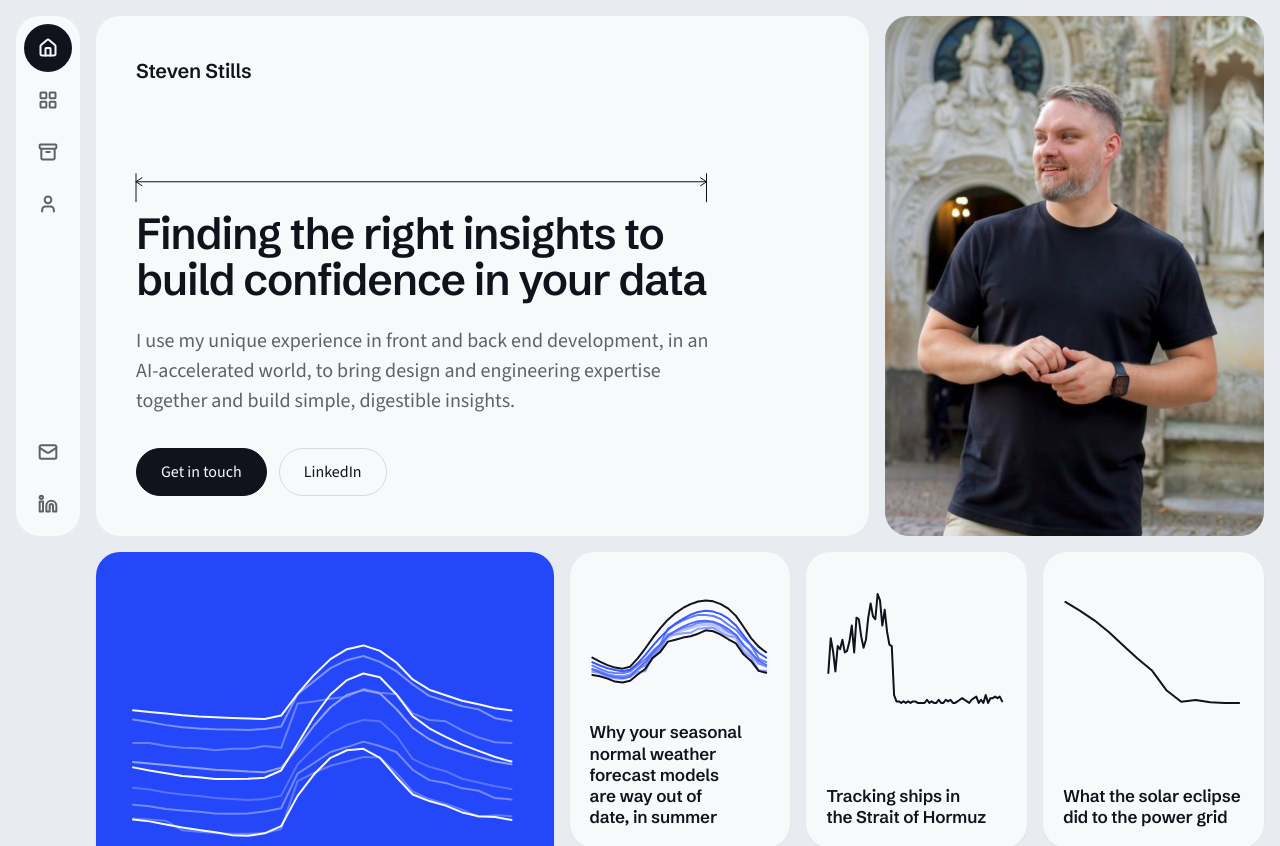
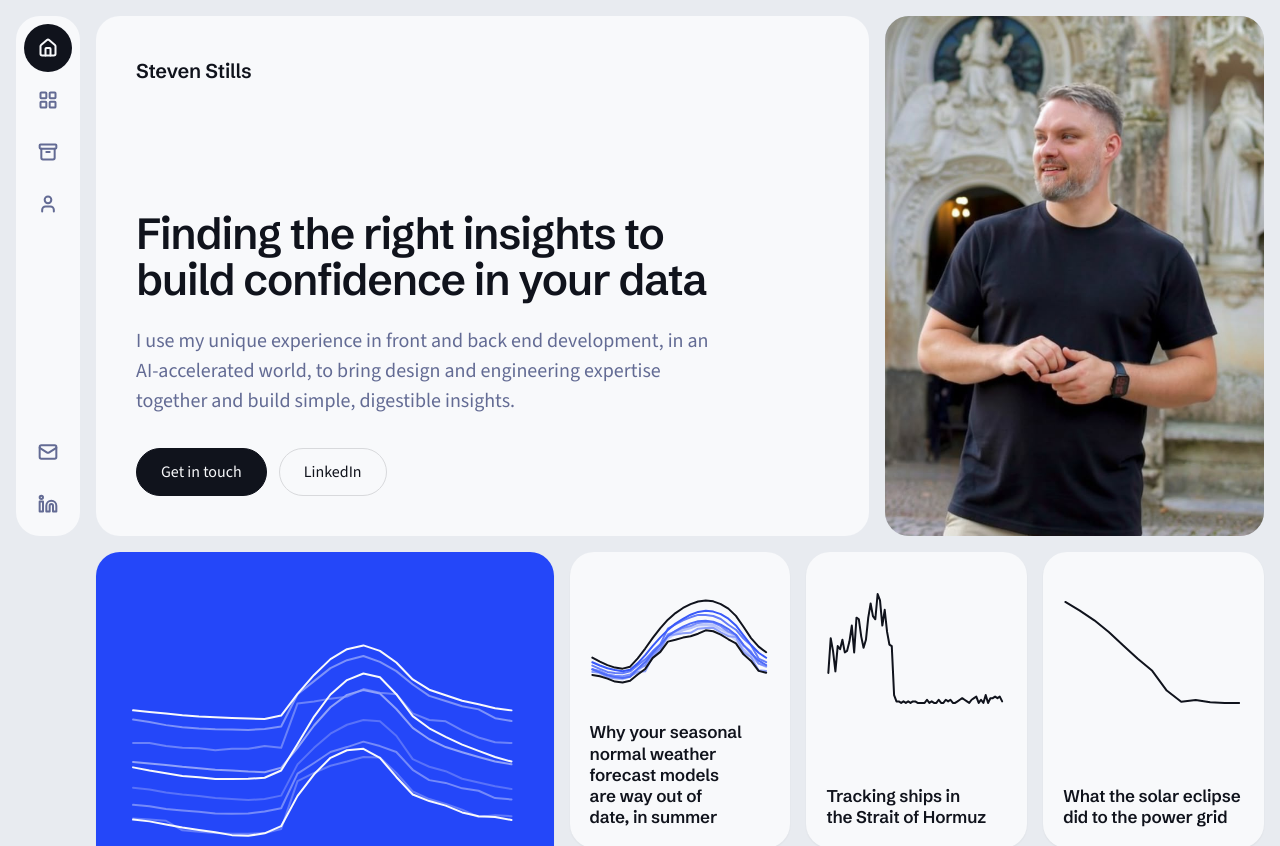
Before and after one commit to steven-stills-dev/stevenstills.com, a React (Vite) app: page / in a window 1280 px wide. Shown: the top 846 px of the page. Built offline with nearby package versions, Linux system fonts and the light colour scheme.

Commit message:
tinted the greys with cobalt and removed the dimension line over the headline (#44)

```diff
--- a/src/pages/Home.tsx
+++ b/src/pages/Home.tsx
@@ -38,8 +38,6 @@ export default function Home() {
   const [show, setShow] = useState(0);
   const sheet = useRef<HTMLDialogElement>(null);
   const from = useRef<{ x: number; y: number } | null>(null);
-  const hero = useRef<HTMLElement>(null);
-  const dim = useRef<SVGSVGElement>(null);
   const it = open >= 0 ? INSIGHTS[open] : null;
 
   useEffect(() => { document.documentElement.classList.add("dash-on"); return () => document.documentElement.classList.remove("dash-on"); }, []);
@@ -51,26 +49,6 @@ export default function Home() {
     }, { rootMargin: "-45% 0px -50% 0px" });
     SECTIONS.forEach((s) => { const el = document.getElementById(s.id); if (el) io.observe(el); });
     return () => io.disconnect();
-  }, []);
-
-  // one dimension mark spans the headline's longest line, 24px above it; redrawn when the hero changes size
-  useEffect(() => {
-    const box = hero.current, svg = dim.current, h = box?.querySelector(".d-h");
-    if (!box || !svg || !h) return;
-    const draw = () => {
-      const o = box.getBoundingClientRect(), range = document.createRange();
-      range.selectNodeContents(h);
-      const lines = [...range.getClientRects()];
-      if (!lines.length) return;
-      const L = Math.min(...lines.map((r) => r.left)) - o.left, R = Math.max(...lines.map((r) => r.right)) - o.left, y = Math.min(...lines.map((r) => r.top)) - o.top - 24;
-      svg.setAttribute("width", String(o.width)); svg.setAttribute("height", String(o.height));
-      // extension lines stop 4px short of the text; open arrowheads, no words
-      svg.innerHTML = `<path d="M${L},${y + 20} V${y - 8} M${R},${y + 20} V${y - 8} M${L},${y} H${R} M${L + 6},${y - 4} L${L},${y} L${L + 6},${y + 4} M${R - 6},${y - 4} L${R},${y} L${R - 6},${y + 4}" />`;
-    };
-    const ro = new ResizeObserver(draw);
-    ro.observe(box);
-    document.fonts.ready.then(draw);
-    return () => ro.disconnect();
   }, []);
 
   /** Open an insight, or close the sheet with null. The hash is kept so the page does not jump. */
@@ -124,9 +102,8 @@ export default function Home() {
       </nav>
 
       <main className="grid">
-        <section id="top" ref={hero} className="panel hero" style={{ ["--i" as string]: 0 }}>
+        <section id="top" className="panel hero" style={{ ["--i" as string]: 0 }}>
           <p className="name" translate="no">Steven Stills</p>
-          <svg ref={dim} className="dim" aria-hidden="true" />
           <h1 className="d-h">Finding the right insights to build confidence in your data</h1>
           <p className="d-lede">I use my unique experience in front and back end development, in an AI-accelerated world, to bring design and engineering expertise together and build simple, digestible insights.</p>
           <div className="actions">
--- a/src/pages/dash.css
+++ b/src/pages/dash.css
@@ -4,8 +4,8 @@
 html.dash-on, html.dash-on body, html.dash-on #root { background: color-mix(in srgb, var(--b-mist) 45%, var(--b-paper)); color-scheme: light; }
 @media (prefers-reduced-motion: no-preference) { html.dash-on { scroll-behavior: smooth; } }
 /* one corner radius for every element; anything 48px or shorter becomes a pill or a circle with it */
-.dash { --r: 24px; --ink: var(--b-ink); --mute: color-mix(in srgb, var(--b-ink) 66%, var(--b-paper)); --page: color-mix(in srgb, var(--b-mist) 45%, var(--b-paper));
-  --rule: color-mix(in srgb, var(--b-ink) 14%, var(--b-paper)); --mark: var(--b-cobalt); --rest: color-mix(in srgb, var(--b-ink) 48%, var(--b-paper));
+.dash { --r: 24px; --ink: var(--b-ink); --slate: color-mix(in srgb, var(--b-cobalt) 30%, var(--b-ink)); --mute: color-mix(in srgb, var(--slate) 66%, var(--b-paper)); --page: color-mix(in srgb, var(--b-mist) 45%, var(--b-paper));
+  --rule: color-mix(in srgb, var(--b-ink) 14%, var(--b-paper)); --mark: var(--b-cobalt); --rest: color-mix(in srgb, var(--slate) 48%, var(--b-paper));
   display: grid; grid-template-columns: 64px minmax(0, 1fr); gap: 16px; align-items: start; width: 100%; max-width: 100rem; margin: 0 auto; color: var(--ink);
   padding: 16px max(16px, env(safe-area-inset-right)) 16px max(16px, env(safe-area-inset-left)); -webkit-tap-highlight-color: transparent; }
 .dash.plain { grid-template-columns: minmax(0, 1fr); }
@@ -112,14 +112,9 @@ html.dash-on, html.dash-on body, html.dash-on #root { background: color-mix(in s
 .tb > :first-child { border-left: 0; }
 .tb a:hover { background: var(--page); }
 .dash .tb a:focus-visible { outline-offset: -4px; }
-/* one dimension mark, over the headline: a hairline with round ends. Never on a card, never carrying words */
-.hero { position: relative; }
-.dim { position: absolute; left: 0; top: 0; pointer-events: none; overflow: visible; }
-.dim path { fill: none; stroke: var(--ink); stroke-width: 1; stroke-linecap: round; stroke-linejoin: round; }
 /* icons share the figures' 2px line */
 .rail-a svg *, .d-icon svg * { vector-effect: non-scaling-stroke; stroke-width: 2px; }
-/* lines draw in once, then hold: the dimension, and each card's figure as its panel arrives */
-.dim { animation: draw .9s var(--out) .5s backwards; }
+/* lines draw in once, then hold: each card's figure as its panel arrives */
 .tile .line { animation: draw .9s var(--out) backwards; animation-delay: calc(var(--i, 0) * 45ms + .25s); }
 .tile rect { transform-box: fill-box; transform-origin: 50% 100%; animation: grow .5s var(--out) backwards; animation-delay: calc(var(--i, 0) * 45ms + .25s); }
 /* the big panel shows the insight under the pointer: its figure and title fade in and its lines draw at once */
```
Also changed, not shown: 1 other file (tests, documents, lock files or other folders).
